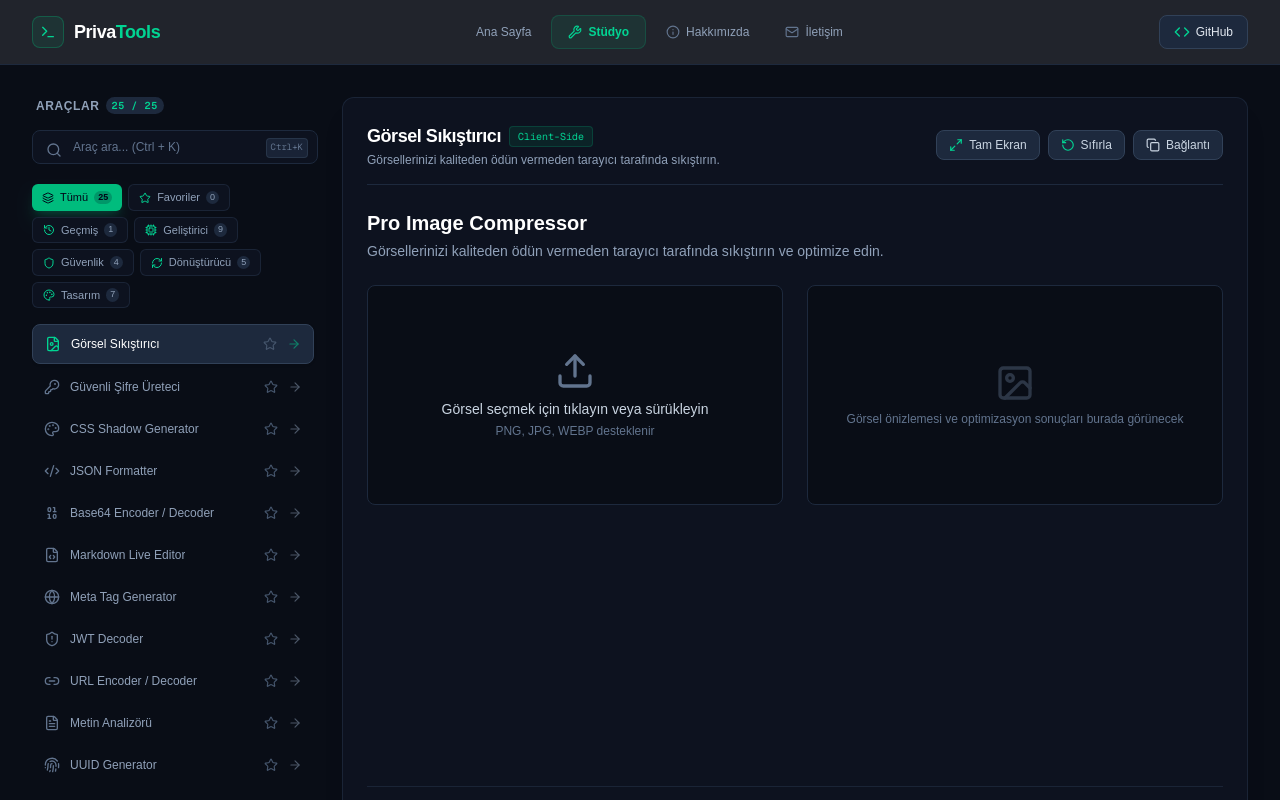
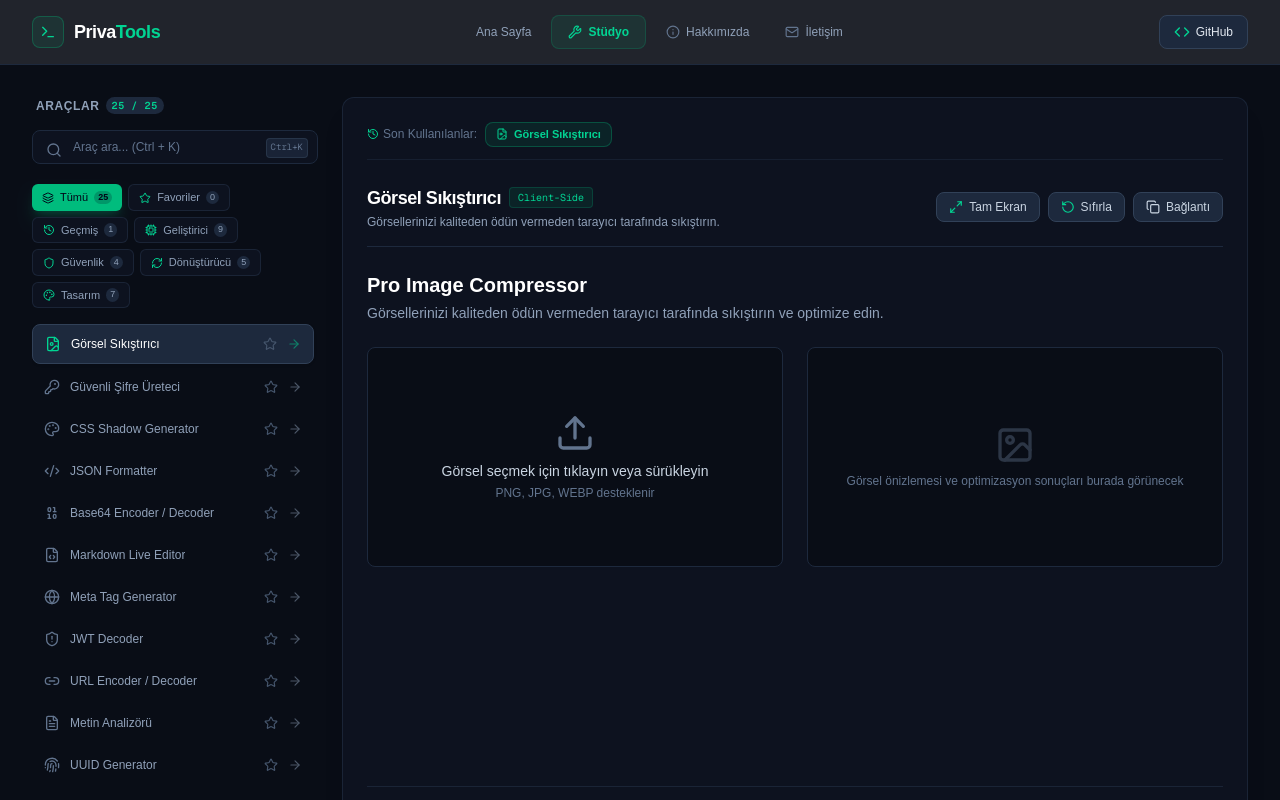
Before and after one commit to MuhammedEdev/privatools, a Next.js app: page /studio in a window 1280 px wide. Both pictures are taken after a click on the button "Görsel Sıkıştırıcı". Shown: the top 800 px of the page. Built offline with nearby package versions, Linux system fonts and the light colour scheme.

Commit message:
feat(studio): add quick recent tools access bar in the workspace header

```diff
--- a/src/app/studio/page.tsx
+++ b/src/app/studio/page.tsx
@@ -123,7 +123,6 @@ export default function StudioPage() {
     { id: "slug", name: "Slug Generator", description: "Metinleri URL uyumlu slug formatına optimize edin.", category: "dev", icon: Link, component: SlugGenerator },
   ];
 
-  // Kategori sayaçları hesaplama
   const getCategoryCount = (catId: string) => {
     if (catId === "all") return toolsList.length;
     if (catId === "favorites") return toolsList.filter(t => favorites.includes(t.id)).length;
@@ -198,7 +197,6 @@ export default function StudioPage() {
               </span>
             </div>
 
-            {/* Kategori Butonları ve Dinamik Sayaçlar */}
             <div className="flex flex-wrap gap-1.5 pt-1">
               {categories.map((cat) => {
                 const CatIcon = cat.icon;
@@ -256,7 +254,6 @@ export default function StudioPage() {
                 );
               })}
 
-              {/* Boş Durum (Empty State) Tasarımı */}
               {filteredTools.length === 0 && (
                 <div className="py-12 px-4 text-center space-y-3 bg-[#0D121F]/60 border border-slate-800/80 rounded-xl">
                   <div className="w-10 h-10 rounded-full bg-emerald-500/10 text-emerald-400 flex items-center justify-center mx-auto text-base">
@@ -276,6 +273,39 @@ export default function StudioPage() {
         <section className={`${isFullscreen ? "lg:col-span-12" : "lg:col-span-9"} bg-[#0D121F] border border-slate-800/80 rounded-xl p-6 shadow-xl flex flex-col justify-between space-y-6 transition-all duration-300`}>
 
           <div className="space-y-6">
+
+            {/* Yeni Eklenen: Hızlı Son Kullanılanlar Barı */}
+            {recentTools.length > 0 && (
+              <div className="flex items-center gap-2 pb-3 border-b border-slate-800/60 overflow-x-auto text-xs">
+                <span className="text-slate-500 font-medium flex items-center gap-1 shrink-0">
+                  <History className="w-3 h-3 text-emerald-400" />
+                  <span>Son Kullanılanlar:</span>
+                </span>
+                <div className="flex items-center gap-1.5">
+                  {recentTools.map(toolId => {
+                    const toolObj = toolsList.find(t => t.id === toolId);
+                    if (!toolObj) return null;
+                    const ToolIcon = toolObj.icon;
+                    const isCurrent = activeTab === toolId;
+                    return (
+                      <button
+                        key={toolId}
+                        onClick={() => handleSelectTool(toolId)}
+                        className={`flex items-center gap-1.5 px-2.5 py-1 rounded-lg transition border text-[11px] shrink-0 ${
+                          isCurrent
+                            ? "bg-emerald-500/10 border-emerald-500/30 text-emerald-400 font-bold"
+                            : "bg-[#090D16] border-slate-800 text-slate-400 hover:text-white hover:border-slate-700"
+                        }`}
+                      >
+                        <ToolIcon className="w-3 h-3" />
+                        <span>{toolObj.name}</span>
+                      </button>
+                    );
+                  })}
+                </div>
+              </div>
+            )}
+
             {/* Araç Üst Bilgi Barı */}
             <div className="flex flex-col sm:flex-row sm:items-center justify-between pb-4 border-b border-slate-800 gap-4">
               <div>
@@ -289,7 +319,6 @@ export default function StudioPage() {
               </div>
 
               <div className="flex items-center gap-2">
-                {/* Tam Ekran Toggle */}
                 <button
                   onClick={() => setIsFullscreen(!isFullscreen)}
                   className="bg-slate-800 hover:bg-slate-700 text-slate-300 px-3 py-1.5 rounded-lg text-xs font-medium transition flex items-center gap-1.5 border border-slate-700"
@@ -299,7 +328,6 @@ export default function StudioPage() {
                   <span>{isFullscreen ? "Küçült" : "Tam Ekran"}</span>
                 </button>
 
-                {/* Sıfırla Butonu */}
                 <button
                   onClick={handleResetTool}
                   className="bg-slate-800 hover:bg-slate-700 text-slate-300 px-3 py-1.5 rounded-lg text-xs font-medium transition flex items-center gap-1.5 border border-slate-700"
```
